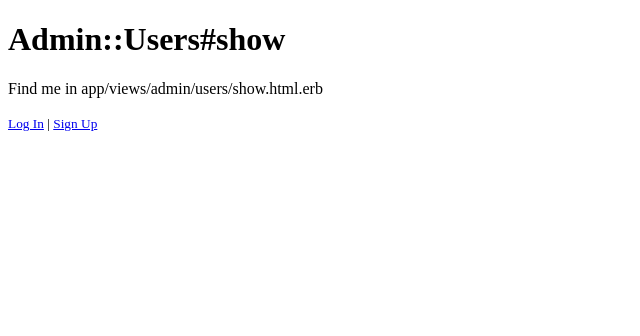
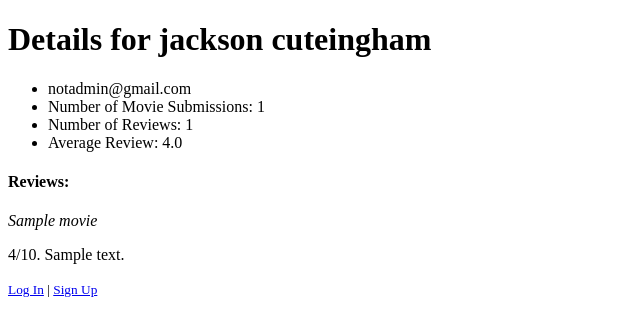
Before and after one commit to birchlore/rotten-mangoes, a Rails app: page /admin/users/1 in a window 1280 px wide. Shown: the top 336 px of the page, without its empty margins (0-640 px from the left). Run offline with Rails 7, Linux system fonts and the light colour scheme; tables that the repository leaves empty hold one stand-in row (values such as "Sample post"); style sheets or scripts are compiled from the project's sources; some libraries are stand-ins or nearby versions.

Commit message:
add user profile page

```diff
--- a/app/controllers/admin/users_controller.rb
+++ b/app/controllers/admin/users_controller.rb
@@ -10,6 +10,7 @@ class Admin::UsersController < ApplicationController
   end
 
   def show
+    @user = User.find(params[:id])
   end
 
   def new
--- a/app/models/movie.rb
+++ b/app/models/movie.rb
@@ -1,5 +1,6 @@
 class Movie < ActiveRecord::Base
   has_many :reviews
+  belongs_to :user
   validates :title, presence: true
   validates :director, presence: true
   validates :runtime_in_minutes, numericality: { only_integer: true }
--- a/app/models/user.rb
+++ b/app/models/user.rb
@@ -3,6 +3,7 @@ class User < ActiveRecord::Base
   validates_presence_of :password, :on => [:create]
   validates_presence_of :password_confirmation, :on => [:create]
   has_many :reviews
+  has_many :movies
   before_create :set_admin
 
 
--- a/app/views/admin/users/show.html.erb
+++ b/app/views/admin/users/show.html.erb
@@ -1,2 +1,21 @@
-<h1>Admin::Users#show</h1>
-<p>Find me in app/views/admin/users/show.html.erb</p>
+<h1>Details for <%= @user.full_name %></h1>
+
+<div>
+  <ul>
+  <li><%= @user.email %></li>
+  <li>Number of Movie Submissions: <%= @user.movies.count %></li>
+  <li>Number of Reviews: <%= @user.reviews.count %></li>
+  <li>Average Review: <%= @user.reviews.average(:rating_out_of_ten) %></li>
+  </ul>
+
+</div>
+
+<div>
+  <% if @user.reviews.any? %>
+    <h4>Reviews:</h4>
+      <% @user.reviews.each do |review| %>
+      <p><em><%= review.movie.title %></em></p>
+      <p><%= review.rating_out_of_ten %>/10. <%= review.text %></p>
+      <% end %>
+  <% end %>
+</div>
--- /dev/null
+++ b/db/migrate/20150204211857_add_user_id_to_movies.rb
@@ -0,0 +1,5 @@
+class AddUserIdToMovies < ActiveRecord::Migration
+  def change
+    add_column :movies, :user_id, :integer
+  end
+end
```
Also changed, not shown: app/views/admin/users/index.html.erb (+1 -8 lines), db/schema.rb.
